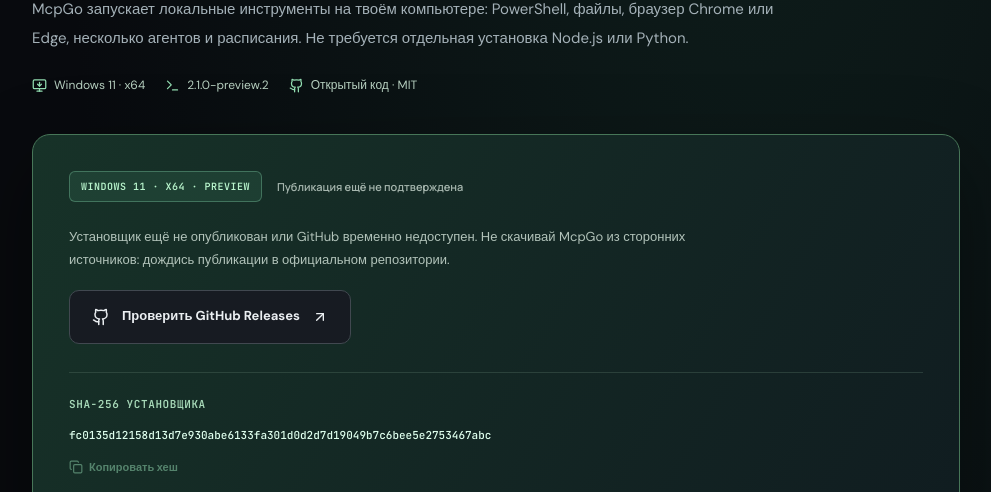
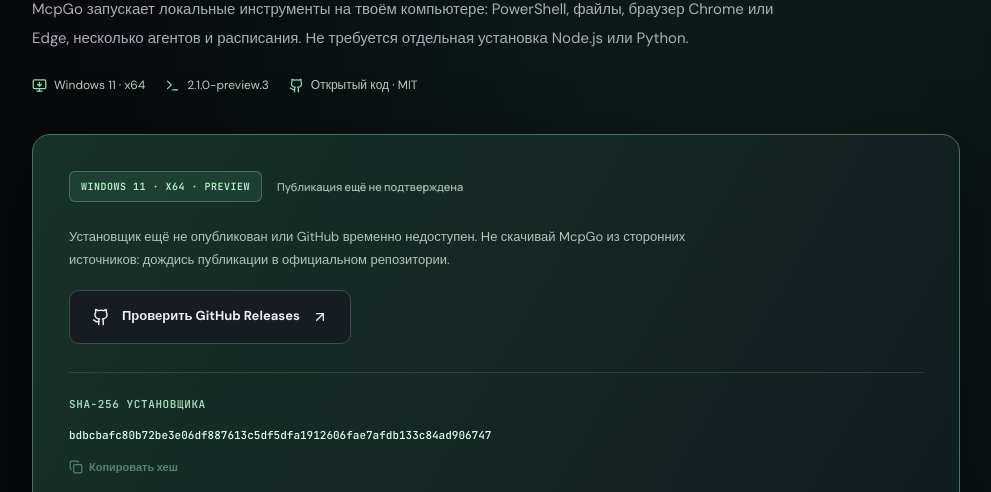
Before and after one commit to mcpgo1/mcpgo-next, a Next.js app: page /windows in a window 1280 px wide. Shown: the part 385-877 px from the top of the page, without its empty margins (144-1135 px from the left). Built offline with nearby package versions, Linux system fonts and the light colour scheme; no server answers.

Commit message:
site: publish Windows preview.3 with CI-verified SHA-256

```diff
--- a/app/data.ts
+++ b/app/data.ts
@@ -80,7 +80,7 @@ export const faqs = [
   { q:"Тратятся ли лимиты Codex при работе через ChatGPT + McpGo?", a:"Нет. Когда ты выполняешь задачи в обычном чате ChatGPT через инструменты McpGo, а не запускаешь Codex, квота Codex не расходуется — в том числе его 5-часовой лимит. Можно редактировать код, запускать сборки, тесты и работать с проектами, сохраняя доступный лимит Codex для отдельных задач в самом Codex." },
   { q:"Могу ли я продолжить один и тот же чат с телефона?", a:"Да, если открыть тот же разговор в своём аккаунте ChatGPT. Не нужно переносить историю в отдельную сессию Codex. Чтобы агент мог продолжать работать с файлами на Mac, McpGo, службы и Secure MCP Tunnels должны быть активны, а нужные MCP-инструменты доступны в этом чате. Скорость зависит от подключения и сервиса." },
   { q:"McpGo действительно бесплатный?", a:"Да. Собственный исходный код McpGo распространяется под MIT — его можно изучать, изменять и использовать бесплатно. Внешние сервисы могут иметь собственные тарифы и условия." },
-  { q:"Работает ли McpGo на Windows?", a:"Для Windows 11 x64 подготовлена экспериментальная Preview-версия 2.1.0-preview.2. Это неподписанный установщик, который ещё требует реального тестирования на Windows. Ссылка и инструкция — в разделе «Windows Preview». Стабильная проверенная версия пока доступна для macOS." },
+  { q:"Работает ли McpGo на Windows?", a:"Для Windows 11 x64 подготовлена экспериментальная Preview-версия 2.1.0-preview.3. Это неподписанный установщик, который ещё требует реального тестирования на Windows. Ссылка и инструкция — в разделе «Windows Preview». Стабильная проверенная версия пока доступна для macOS." },
   { q:"Есть ли готовый .dmg?", a:"Да, McpGo 2.1.1 для macOS 14+ и Apple Silicon опубликован на GitHub Releases. Файл подписан Developer ID и нотарифицирован Apple. Скачивай DMG по кнопке «Скачать McpGo»." },
   { q:"Нужен ли публичный сервер или открытые порты?", a:"Для Secure MCP Tunnels — нет. tunnel-client устанавливает исходящее HTTPS-соединение с OpenAI, а MCP-сервер остаётся локальным." },
   { q:"Все данные остаются на моём Mac?", a:"Не все. Локальные службы и их состояние находятся на Mac, но результаты инструментов могут отправляться подключённому AI-клиенту, а Chrome — обращаться к сайтам. Контролируй выданные разрешения." },
--- a/app/windows-release.ts
+++ b/app/windows-release.ts
@@ -3,10 +3,10 @@
  * enabled only when the public release API confirms the expected installer.
  * The digest must be updated from the final independently audited build.
  */
-export const WINDOWS_VERSION = "2.1.0-preview.2";
+export const WINDOWS_VERSION = "2.1.0-preview.3";
 export const WINDOWS_TAG = "v" + WINDOWS_VERSION;
 export const WINDOWS_INSTALLER = "McpGo.Setup." + WINDOWS_VERSION + ".exe";
-export const WINDOWS_SHA256 = "fc0135d12158d13d7e930abe6133fa301d0d2d7d19049b7c6bee5e2753467abc";
+export const WINDOWS_SHA256 = "bdbcbafc80b72be3e06df887613c5df5dfa1912606fae7afdb133c84ad906747";
 export const WINDOWS_REPOSITORY = "https://github.com/mcpgo1/McpGo";
 export const WINDOWS_RELEASE_URL = WINDOWS_REPOSITORY + "/releases/tag/" + WINDOWS_TAG;
 export const WINDOWS_RELEASES_URL = WINDOWS_REPOSITORY + "/releases";
```
